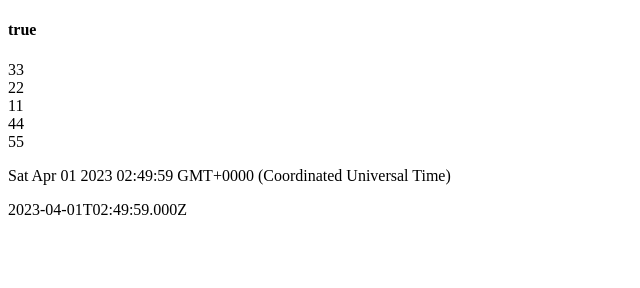
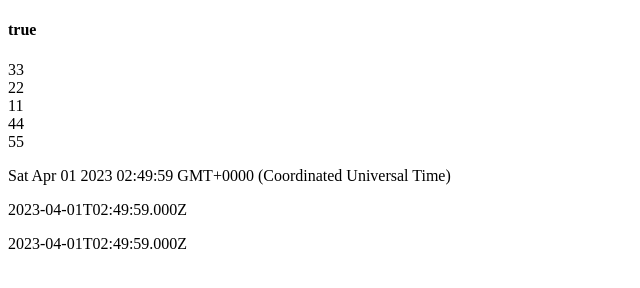
Before and after one commit to L4XM1/ES-5-and-up, a plain HTML site: page index.html in a window 1280 px wide. Shown: the whole page, without its empty margins (0-640 px from the left). Drawn offline with Linux system fonts and the light colour scheme.

Commit message:
feat: add Date toJSON method

```diff
--- a/index.html
+++ b/index.html
@@ -9,7 +9,7 @@
   <body>
     <h4 id="demo"></h4>
     <p id="para"></p>
-    <div>
+    <div id="date-wrapper">
       <p id="date"></p>
     </div>
     <script src="main.js"></script>
--- a/main.js
+++ b/main.js
@@ -208,5 +208,12 @@ document.getElementById("date").textContent = dateThatIsReadable;
 
 var d = new Date();
 document
-  .getElementById("date")
+  .getElementById("date-wrapper")
   .appendChild(document.createElement("p")).textContent = d.toISOString();
+
+//Date toJSON()
+//converts a Date object into a string, formatted as a JSON date
+
+document
+  .getElementById("date-wrapper")
+  .appendChild(document.createElement("p")).textContent = d.toJSON();
```
